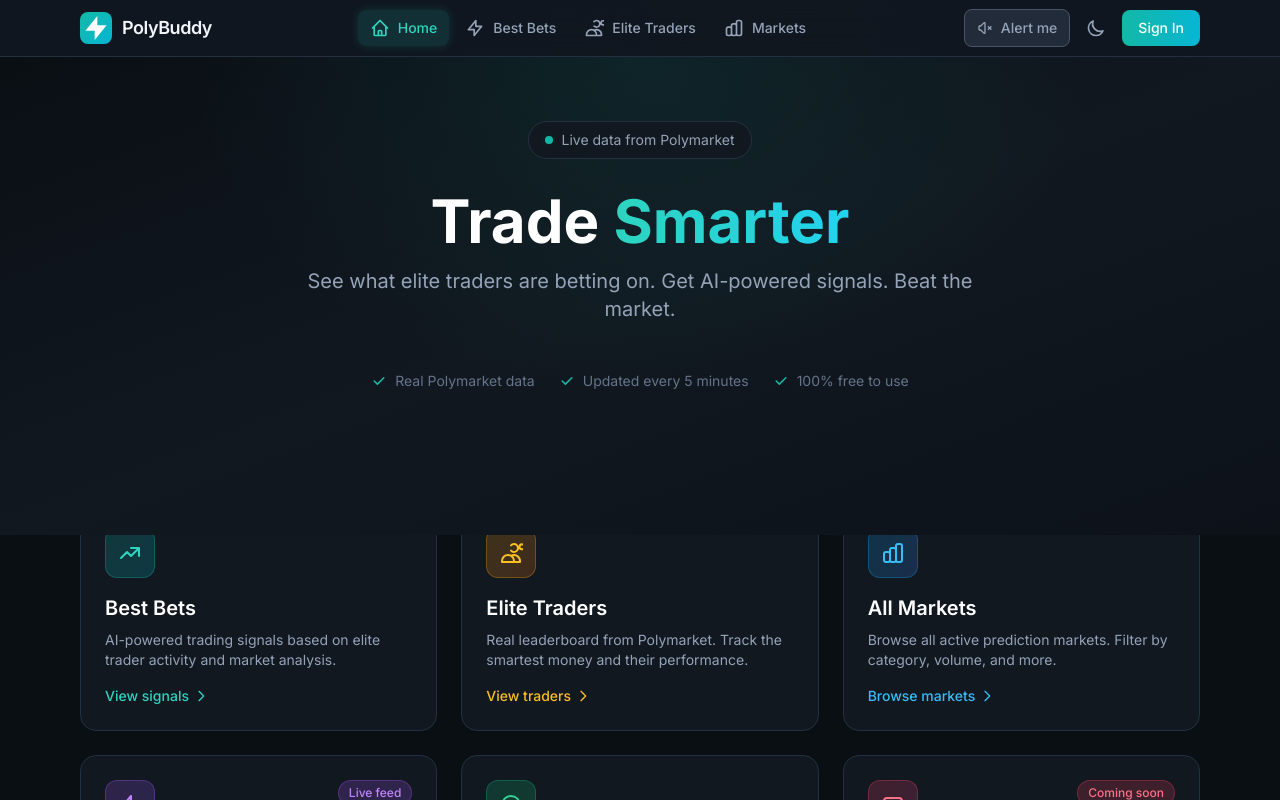
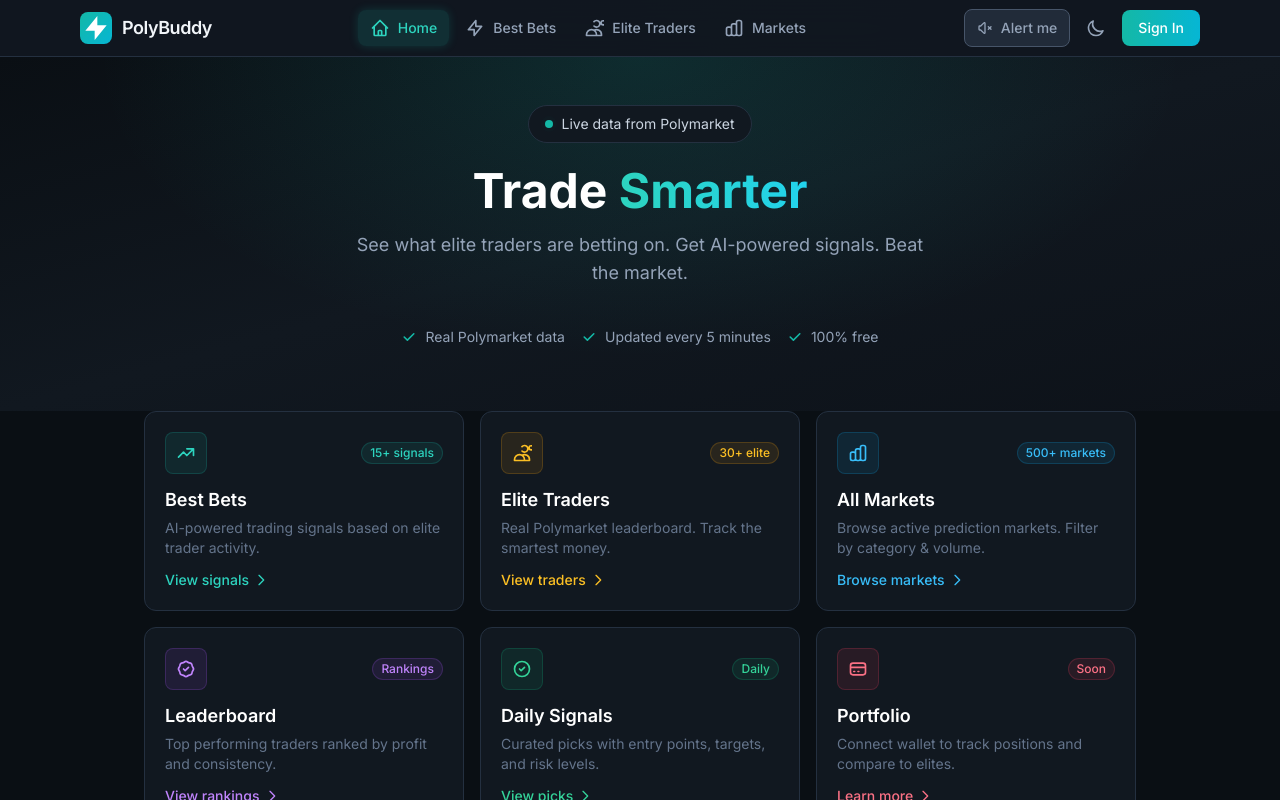
Before and after one commit to hasnainalvi494-ctrl/Polybuddy, a Next.js app in the folder apps/web/: page / in a window 1280 px wide. Shown: the top 800 px of the page. Built offline with nearby package versions, Linux system fonts and the light colour scheme; no server answers.

Commit message:
Fix homepage: better error handling, visible cards, fix broken links

```diff
--- a/apps/web/src/app/page.tsx
+++ b/apps/web/src/app/page.tsx
@@ -6,32 +6,56 @@
 const API_URL = "https://polybuddy-api-production.up.railway.app";
 
 export default function HomePage() {
-  // Fetch counts for badges
+  // Fetch counts for badges with error handling
   const { data: eliteData } = useQuery({
     queryKey: ["elite-count"],
     queryFn: async () => {
-      const res = await fetch(`${API_URL}/api/elite-traders?limit=1`);
+      try {
+        const res = await fetch(`${API_URL}/api/elite-traders?limit=1`, {
+          signal: AbortSignal.timeout(10000),
+        });
+        if (!res.ok) return null;
         return res.json();
+      } catch {
+        return null;
+      }
     },
     staleTime: 60000,
+    retry: 1,
   });
 
   const { data: signalsData } = useQuery({
     queryKey: ["signals-count"],
     queryFn: async () => {
-      const res = await fetch(`${API_URL}/api/best-bets-signals?limit=1`);
+      try {
+        const res = await fetch(`${API_URL}/api/best-bets-signals?limit=1`, {
+          signal: AbortSignal.timeout(10000),
+        });
+        if (!res.ok) return null;
         return res.json();
+      } catch {
+        return null;
+      }
     },
     staleTime: 60000,
+    retry: 1,
   });
 
   const { data: marketsData } = useQuery({
     queryKey: ["markets-count"],
     queryFn: async () => {
-      const res = await fetch(`${API_URL}/api/markets?limit=1`);
+      try {
+        const res = await fetch(`${API_URL}/api/markets?limit=1`, {
+          signal: AbortSignal.timeout(10000),
+        });
+        if (!res.ok) return null;
         return res.json();
+      } catch {
+        return null;
+      }
     },
     staleTime: 60000,
+    retry: 1,
   });
 
   return (
@@ -40,28 +64,28 @@
       <section className="relative overflow-hidden">
         {/* Background gradient */}
         <div className="absolute inset-0 bg-gradient-to-br from-[#0a0f14] via-[#111820] to-[#0d1219]" />
-        <div className="absolute inset-0 bg-[radial-gradient(ellipse_at_top,rgba(20,184,166,0.1),transparent_50%)]" />
+        <div className="absolute inset-0 bg-[radial-gradient(ellipse_at_top,rgba(20,184,166,0.15),transparent_60%)]" />
 
-        <div className="relative max-w-6xl mx-auto px-4 pt-16 pb-20 text-center">
+        <div className="relative max-w-5xl mx-auto px-4 pt-12 pb-16 text-center">
           {/* Live indicator */}
-          <div className="inline-flex items-center gap-2 px-4 py-2 rounded-full bg-[#111820] border border-[#243040] mb-8">
+          <div className="inline-flex items-center gap-2 px-4 py-2 rounded-full bg-[#111820] border border-[#243040] mb-6">
             <span className="relative flex h-2 w-2">
               <span className="animate-ping absolute inline-flex h-full w-full rounded-full bg-teal-400 opacity-75"></span>
               <span className="relative inline-flex rounded-full h-2 w-2 bg-teal-500"></span>
             </span>
-            <span className="text-sm text-gray-400">Live data from Polymarket</span>
+            <span className="text-sm text-gray-300">Live data from Polymarket</span>
           </div>
 
           {/* Main heading */}
-          <h1 className="text-4xl md:text-6xl font-bold text-white mb-4">
+          <h1 className="text-4xl md:text-5xl font-bold text-white mb-4">
             Trade <span className="text-transparent bg-clip-text bg-gradient-to-r from-teal-400 to-cyan-400">Smarter</span>
           </h1>
-          <p className="text-xl text-gray-400 max-w-2xl mx-auto mb-12">
+          <p className="text-lg text-gray-400 max-w-xl mx-auto mb-10">
             See what elite traders are betting on. Get AI-powered signals. Beat the market.
           </p>
 
           {/* Trust badges */}
-          <div className="flex flex-wrap justify-center gap-6 text-sm text-gray-500 mb-16">
+          <div className="flex flex-wrap justify-center gap-4 text-sm text-gray-400">
             <span className="flex items-center gap-2">
               <svg className="w-4 h-4 text-teal-500" fill="currentColor" viewBox="0 0 20 20">
                 <path fillRule="evenodd" d="M16.707 5.293a1 1 0 010 1.414l-8 8a1 1 0 01-1.414 0l-4-4a1 1 0 011.414-1.414L8 12.586l7.293-7.293a1 1 0 011.414 0z" clipRule="evenodd" />
@@ -78,38 +102,36 @@
               <svg className="w-4 h-4 text-teal-500" fill="currentColor" viewBox="0 0 20 20">
                 <path fillRule="evenodd" d="M16.707 5.293a1 1 0 010 1.414l-8 8a1 1 0 01-1.414 0l-4-4a1 1 0 011.414-1.414L8 12.586l7.293-7.293a1 1 0 011.414 0z" clipRule="evenodd" />
               </svg>
-              100% free to use
+              100% free
             </span>
           </div>
         </div>
       </section>
 
       {/* Navigation Cards */}
-      <section className="max-w-6xl mx-auto px-4 pb-20 -mt-8">
-        <div className="grid md:grid-cols-2 lg:grid-cols-3 gap-6">
+      <section className="max-w-5xl mx-auto px-4 pb-16">
+        <div className="grid grid-cols-1 sm:grid-cols-2 lg:grid-cols-3 gap-4">
 
           {/* Best Bets Card */}
-          <Link href="/best-bets" className="group">
-            <div className="h-full p-6 rounded-2xl bg-[#111820] border border-[#243040] hover:border-teal-500/50 transition-all duration-300 hover:shadow-glow-md">
-              <div className="flex items-start justify-between mb-4">
-                <div className="p-3 rounded-xl bg-gradient-to-br from-teal-500/20 to-cyan-500/20 border border-teal-500/30">
-                  <svg className="w-6 h-6 text-teal-400" fill="none" stroke="currentColor" viewBox="0 0 24 24">
+          <Link href="/best-bets" className="group block">
+            <div className="h-full p-5 rounded-xl bg-[#111820] border border-[#243040] hover:border-teal-500/50 transition-all duration-300 hover:shadow-[0_0_25px_rgba(20,184,166,0.15)]">
+              <div className="flex items-center justify-between mb-3">
+                <div className="p-2.5 rounded-lg bg-teal-500/10 border border-teal-500/20">
+                  <svg className="w-5 h-5 text-teal-400" fill="none" stroke="currentColor" viewBox="0 0 24 24">
                     <path strokeLinecap="round" strokeLinejoin="round" strokeWidth={2} d="M13 7h8m0 0v8m0-8l-8 8-4-4-6 6" />
                   </svg>
                 </div>
-                {signalsData?.signals?.length > 0 && (
-                  <span className="px-2.5 py-1 text-xs font-medium rounded-full bg-teal-500/20 text-teal-400 border border-teal-500/30">
-                    {signalsData.signals.length} signals
+                <span className="px-2 py-0.5 text-xs font-medium rounded-full bg-teal-500/10 text-teal-400 border border-teal-500/20">
+                  {signalsData?.signals?.length || signalsData?.total || "15"}+ signals
                 </span>
-                )}
               </div>
-              <h2 className="text-xl font-semibold text-white mb-2 group-hover:text-teal-400 transition-colors">
+              <h2 className="text-lg font-semibold text-white mb-1 group-hover:text-teal-400 transition-colors">
                 Best Bets
               </h2>
-              <p className="text-gray-400 text-sm">
-                AI-powered trading signals based on elite trader activity and market analysis.
+              <p className="text-gray-500 text-sm mb-3">
+                AI-powered trading signals based on elite trader activity.
               </p>
-              <div className="mt-4 flex items-center text-teal-400 text-sm font-medium">
+              <div className="flex items-center text-teal-400 text-sm font-medium">
                 View signals
                 <svg className="w-4 h-4 ml-1 group-hover:translate-x-1 transition-transform" fill="none" stroke="currentColor" viewBox="0 0 24 24">
                   <path strokeLinecap="round" strokeLinejoin="round" strokeWidth={2} d="M9 5l7 7-7 7" />
@@ -119,27 +141,25 @@
           </Link>
 
           {/* Elite Traders Card */}
-          <Link href="/elite-traders" className="group">
-            <div className="h-full p-6 rounded-2xl bg-[#111820] border border-[#243040] hover:border-amber-500/50 transition-all duration-300 hover:shadow-[0_0_20px_0_rgba(245,158,11,0.2)]">
-              <div className="flex items-start justify-between mb-4">
-                <div className="p-3 rounded-xl bg-gradient-to-br from-amber-500/20 to-orange-500/20 border border-amber-500/30">
-                  <svg className="w-6 h-6 text-amber-400" fill="none" stroke="currentColor" viewBox="0 0 24 24">
+          <Link href="/elite-traders" className="group block">
+            <div className="h-full p-5 rounded-xl bg-[#111820] border border-[#243040] hover:border-amber-500/50 transition-all duration-300 hover:shadow-[0_0_25px_rgba(245,158,11,0.15)]">
+              <div className="flex items-center justify-between mb-3">
+                <div className="p-2.5 rounded-lg bg-amber-500/10 border border-amber-500/20">
+                  <svg className="w-5 h-5 text-amber-400" fill="none" stroke="currentColor" viewBox="0 0 24 24">
                     <path strokeLinecap="round" strokeLinejoin="round" strokeWidth={2} d="M12 4.354a4 4 0 110 5.292M15 21H3v-1a6 6 0 0112 0v1zm0 0h6v-1a6 6 0 00-9-5.197m13.5-9a2.5 2.5 0 11-5 0 2.5 2.5 0 015 0z" />
                   </svg>
                 </div>
-                {eliteData?.eliteCount > 0 && (
-                  <span className="px-2.5 py-1 text-xs font-medium rounded-full bg-amber-500/20 text-amber-400 border border-amber-500/30">
-                    {eliteData.eliteCount} elite
+                <span className="px-2 py-0.5 text-xs font-medium rounded-full bg-amber-500/10 text-amber-400 border border-amber-500/20">
+                  {eliteData?.eliteCount || "30"}+ elite
                 </span>
-                )}
               </div>
-              <h2 className="text-xl font-semibold text-white mb-2 group-hover:text-amber-400 transition-colors">
+              <h2 className="text-lg font-semibold text-white mb-1 group-hover:text-amber-400 transition-colors">
                 Elite Traders
               </h2>
-              <p className="text-gray-400 text-sm">
-                Real leaderboard from Polymarket. Track the smartest money and their performance.
+              <p className="text-gray-500 text-sm mb-3">
+                Real Polymarket leaderboard. Track the smartest money.
               </p>
-              <div className="mt-4 flex items-center text-amber-400 text-sm font-medium">
+              <div className="flex items-center text-amber-400 text-sm font-medium">
                 View traders
                 <svg className="w-4 h-4 ml-1 group-hover:translate-x-1 transition-transform" fill="none" stroke="currentColor" viewBox="0 0 24 24">
                   <path strokeLinecap="round" strokeLinejoin="round" strokeWidth={2} d="M9 5l7 7-7 7" />
@@ -149,27 +169,25 @@
           </Link>
 
           {/* Markets Card */}
-          <Link href="/markets" className="group">
-            <div className="h-full p-6 rounded-2xl bg-[#111820] border border-[#243040] hover:border-sky-500/50 transition-all duration-300 hover:shadow-[0_0_20px_0_rgba(14,165,233,0.2)]">
-              <div className="flex items-start justify-between mb-4">
-                <div className="p-3 rounded-xl bg-gradient-to-br from-sky-500/20 to-blue-500/20 border border-sky-500/30">
-                  <svg className="w-6 h-6 text-sky-400" fill="none" stroke="currentColor" viewBox="0 0 24 24">
+          <Link href="/markets" className="group block">
+            <div className="h-full p-5 rounded-xl bg-[#111820] border border-[#243040] hover:border-sky-500/50 transition-all duration-300 hover:shadow-[0_0_25px_rgba(14,165,233,0.15)]">
+              <div className="flex items-center justify-between mb-3">
+                <div className="p-2.5 rounded-lg bg-sky-500/10 border border-sky-500/20">
+                  <svg className="w-5 h-5 text-sky-400" fill="none" stroke="currentColor" viewBox="0 0 24 24">
                     <path strokeLinecap="round" strokeLinejoin="round" strokeWidth={2} d="M9 19v-6a2 2 0 00-2-2H5a2 2 0 00-2 2v6a2 2 0 002 2h2a2 2 0 002-2zm0 0V9a2 2 0 012-2h2a2 2 0 012 2v10m-6 0a2 2 0 002 2h2a2 2 0 002-2m0 0V5a2 2 0 012-2h2a2 2 0 012 2v14a2 2 0 01-2 2h-2a2 2 0 01-2-2z" />
                   </svg>
                 </div>
-                {marketsData?.total > 0 && (
-                  <span className="px-2.5 py-1 text-xs font-medium rounded-full bg-sky-500/20 text-sky-400 border border-sky-500/30">
-                    {marketsData.total}+ markets
+                <span className="px-2 py-0.5 text-xs font-medium rounded-full bg-sky-500/10 text-sky-400 border border-sky-500/20">
+                  {marketsData?.total || "500"}+ markets
                 </span>
-                )}
               </div>
-              <h2 className="text-xl font-semibold text-white mb-2 group-hover:text-sky-400 transition-colors">
+              <h2 className="text-lg font-semibold text-white mb-1 group-hover:text-sky-400 transition-colors">
                 All Markets
               </h2>
-              <p className="text-gray-400 text-sm">
-                Browse all active prediction markets. Filter by category, volume, and more.
+              <p className="text-gray-500 text-sm mb-3">
+                Browse active prediction markets. Filter by category & volume.
               </p>
-              <div className="mt-4 flex items-center text-sky-400 text-sm font-medium">
+              <div className="flex items-center text-sky-400 text-sm font-medium">
                 Browse markets
                 <svg className="w-4 h-4 ml-1 group-hover:translate-x-1 transition-transform" fill="none" stroke="currentColor" viewBox="0 0 24 24">
                   <path strokeLinecap="round" strokeLinejoin="round" strokeWidth={2} d="M9 5l7 7-7 7" />
@@ -178,27 +196,27 @@
             </div>
           </Link>
 
-          {/* Whale Activity Card */}
-          <Link href="/pulse" className="group">
-            <div className="h-full p-6 rounded-2xl bg-[#111820] border border-[#243040] hover:border-purple-500/50 transition-all duration-300 hover:shadow-[0_0_20px_0_rgba(168,85,247,0.2)]">
-              <div className="flex items-start justify-between mb-4">
-                <div className="p-3 rounded-xl bg-gradient-to-br from-purple-500/20 to-violet-500/20 border border-purple-500/30">
-                  <svg className="w-6 h-6 text-purple-400" fill="none" stroke="currentColor" viewBox="0 0 24 24">
-                    <path strokeLinecap="round" strokeLinejoin="round" strokeWidth={2} d="M13 10V3L4 14h7v7l9-11h-7z" />
+          {/* Leaderboard Card */}
+          <Link href="/leaderboard" className="group block">
+            <div className="h-full p-5 rounded-xl bg-[#111820] border border-[#243040] hover:border-purple-500/50 transition-all duration-300 hover:shadow-[0_0_25px_rgba(168,85,247,0.15)]">
+              <div className="flex items-center justify-between mb-3">
+                <div className="p-2.5 rounded-lg bg-purple-500/10 border border-purple-500/20">
+                  <svg className="w-5 h-5 text-purple-400" fill="none" stroke="currentColor" viewBox="0 0 24 24">
+                    <path strokeLinecap="round" strokeLinejoin="round" strokeWidth={2} d="M9 12l2 2 4-4M7.835 4.697a3.42 3.42 0 001.946-.806 3.42 3.42 0 014.438 0 3.42 3.42 0 001.946.806 3.42 3.42 0 013.138 3.138 3.42 3.42 0 00.806 1.946 3.42 3.42 0 010 4.438 3.42 3.42 0 00-.806 1.946 3.42 3.42 0 01-3.138 3.138 3.42 3.42 0 00-1.946.806 3.42 3.42 0 01-4.438 0 3.42 3.42 0 00-1.946-.806 3.42 3.42 0 01-3.138-3.138 3.42 3.42 0 00-.806-1.946 3.42 3.42 0 010-4.438 3.42 3.42 0 00.806-1.946 3.42 3.42 0 013.138-3.138z" />
                   </svg>
                 </div>
-                <span className="px-2.5 py-1 text-xs font-medium rounded-full bg-purple-500/20 text-purple-400 border border-purple-500/30">
-                  Live feed
+                <span className="px-2 py-0.5 text-xs font-medium rounded-full bg-purple-500/10 text-purple-400 border border-purple-500/20">
+                  Rankings
                 </span>
               </div>
-              <h2 className="text-xl font-semibold text-white mb-2 group-hover:text-purple-400 transition-colors">
-                Market Pulse
+              <h2 className="text-lg font-semibold text-white mb-1 group-hover:text-purple-400 transition-colors">
+                Leaderboard
               </h2>
-              <p className="text-gray-400 text-sm">
-                Real-time market activity, volume spikes, and trending predictions.
+              <p className="text-gray-500 text-sm mb-3">
+                Top performing traders ranked by profit and consistency.
               </p>
-              <div className="mt-4 flex items-center text-purple-400 text-sm font-medium">
-                See activity
+              <div className="flex items-center text-purple-400 text-sm font-medium">
+                View rankings
                 <svg className="w-4 h-4 ml-1 group-hover:translate-x-1 transition-transform" fill="none" stroke="currentColor" viewBox="0 0 24 24">
                   <path strokeLinecap="round" strokeLinejoin="round" strokeWidth={2} d="M9 5l7 7-7 7" />
                 </svg>
@@ -206,24 +224,27 @@
             </div>
           </Link>
 
-          {/* Signals Card */}
-          <Link href="/signals" className="group">
-            <div className="h-full p-6 rounded-2xl bg-[#111820] border border-[#243040] hover:border-emerald-500/50 transition-all duration-300 hover:shadow-[0_0_20px_0_rgba(16,185,129,0.2)]">
-              <div className="flex items-start justify-between mb-4">
-                <div className="p-3 rounded-xl bg-gradient-to-br from-emerald-500/20 to-green-500/20 border border-emerald-500/30">
-                  <svg className="w-6 h-6 text-emerald-400" fill="none" stroke="currentColor" viewBox="0 0 24 24">
+          {/* Daily Signals Card */}
+          <Link href="/signals" className="group block">
+            <div className="h-full p-5 rounded-xl bg-[#111820] border border-[#243040] hover:border-emerald-500/50 transition-all duration-300 hover:shadow-[0_0_25px_rgba(16,185,129,0.15)]">
+              <div className="flex items-center justify-between mb-3">
+                <div className="p-2.5 rounded-lg bg-emerald-500/10 border border-emerald-500/20">
+                  <svg className="w-5 h-5 text-emerald-400" fill="none" stroke="currentColor" viewBox="0 0 24 24">
                     <path strokeLinecap="round" strokeLinejoin="round" strokeWidth={2} d="M9 12l2 2 4-4m6 2a9 9 0 11-18 0 9 9 0 0118 0z" />
                   </svg>
                 </div>
+                <span className="px-2 py-0.5 text-xs font-medium rounded-full bg-emerald-500/10 text-emerald-400 border border-emerald-500/20">
+                  Daily
+                </span>
               </div>
-              <h2 className="text-xl font-semibold text-white mb-2 group-hover:text-emerald-400 transition-colors">
+              <h2 className="text-lg font-semibold text-white mb-1 group-hover:text-emerald-400 transition-colors">
                 Daily Signals
               </h2>
-              <p className="text-gray-400 text-sm">
-                Curated daily picks with entry points, targets, and risk assessment.
+              <p className="text-gray-500 text-sm mb-3">
+                Curated picks with entry points, targets, and risk levels.
               </p>
-              <div className="mt-4 flex items-center text-emerald-400 text-sm font-medium">
-                View daily picks
+              <div className="flex items-center text-emerald-400 text-sm font-medium">
+                View picks
                 <svg className="w-4 h-4 ml-1 group-hover:translate-x-1 transition-transform" fill="none" stroke="currentColor" viewBox="0 0 24 24">
                   <path strokeLinecap="round" strokeLinejoin="round" strokeWidth={2} d="M9 5l7 7-7 7" />
                 </svg>
@@ -232,25 +253,25 @@
           </Link>
 
           {/* Portfolio Card */}
-          <Link href="/portfolio" className="group">
-            <div className="h-full p-6 rounded-2xl bg-[#111820] border border-[#243040] hover:border-rose-500/50 transition-all duration-300 hover:shadow-[0_0_20px_0_rgba(244,63,94,0.2)]">
-              <div className="flex items-start justify-between mb-4">
-                <div className="p-3 rounded-xl bg-gradient-to-br from-rose-500/20 to-pink-500/20 border border-rose-500/30">
-                  <svg className="w-6 h-6 text-rose-400" fill="none" stroke="currentColor" viewBox="0 0 24 24">
+          <Link href="/portfolio" className="group block">
+            <div className="h-full p-5 rounded-xl bg-[#111820] border border-[#243040] hover:border-rose-500/50 transition-all duration-300 hover:shadow-[0_0_25px_rgba(244,63,94,0.15)]">
+              <div className="flex items-center justify-between mb-3">
+                <div className="p-2.5 rounded-lg bg-rose-500/10 border border-rose-500/20">
+                  <svg className="w-5 h-5 text-rose-400" fill="none" stroke="currentColor" viewBox="0 0 24 24">
                     <path strokeLinecap="round" strokeLinejoin="round" strokeWidth={2} d="M3 10h18M7 15h1m4 0h1m-7 4h12a3 3 0 003-3V8a3 3 0 00-3-3H6a3 3 0 00-3 3v8a3 3 0 003 3z" />
                   </svg>
                 </div>
-                <span className="px-2.5 py-1 text-xs font-medium rounded-full bg-rose-500/20 text-rose-400 border border-rose-500/30">
-                  Coming soon
+                <span className="px-2 py-0.5 text-xs font-medium rounded-full bg-rose-500/10 text-rose-400 border border-rose-500/20">
+                  Soon
                 </span>
               </div>
-              <h2 className="text-xl font-semibold text-white mb-2 group-hover:text-rose-400 transition-colors">
+              <h2 className="text-lg font-semibold text-white mb-1 group-hover:text-rose-400 transition-colors">
                 Portfolio
               </h2>
-              <p className="text-gray-400 text-sm">
-                Connect your wallet to track positions, P&L, and compare to elite traders.
+              <p className="text-gray-500 text-sm mb-3">
+                Connect wallet to track positions and compare to elites.
               </p>
-              <div className="mt-4 flex items-center text-rose-400 text-sm font-medium">
+              <div className="flex items-center text-rose-400 text-sm font-medium">
                 Learn more
                 <svg className="w-4 h-4 ml-1 group-hover:translate-x-1 transition-transform" fill="none" stroke="currentColor" viewBox="0 0 24 24">
                   <path strokeLinecap="round" strokeLinejoin="round" strokeWidth={2} d="M9 5l7 7-7 7" />
@@ -263,10 +284,10 @@
       </section>
 
       {/* Footer */}
-      <footer className="border-t border-[#243040] py-8">
-        <div className="max-w-6xl mx-auto px-4 text-center text-gray-500 text-sm">
+      <footer className="border-t border-[#1a2332] py-6">
+        <div className="max-w-5xl mx-auto px-4 text-center text-gray-500 text-sm">
           <p>PolyBuddy • Your smart companion for prediction markets</p>
-          <p className="mt-2 text-gray-600">Not affiliated with Polymarket. For informational purposes only.</p>
+          <p className="mt-1 text-gray-600 text-xs">Not affiliated with Polymarket. For informational purposes only.</p>
         </div>
       </footer>
     </main>
```
Lines whose indentation alone changed are shown as unchanged.
